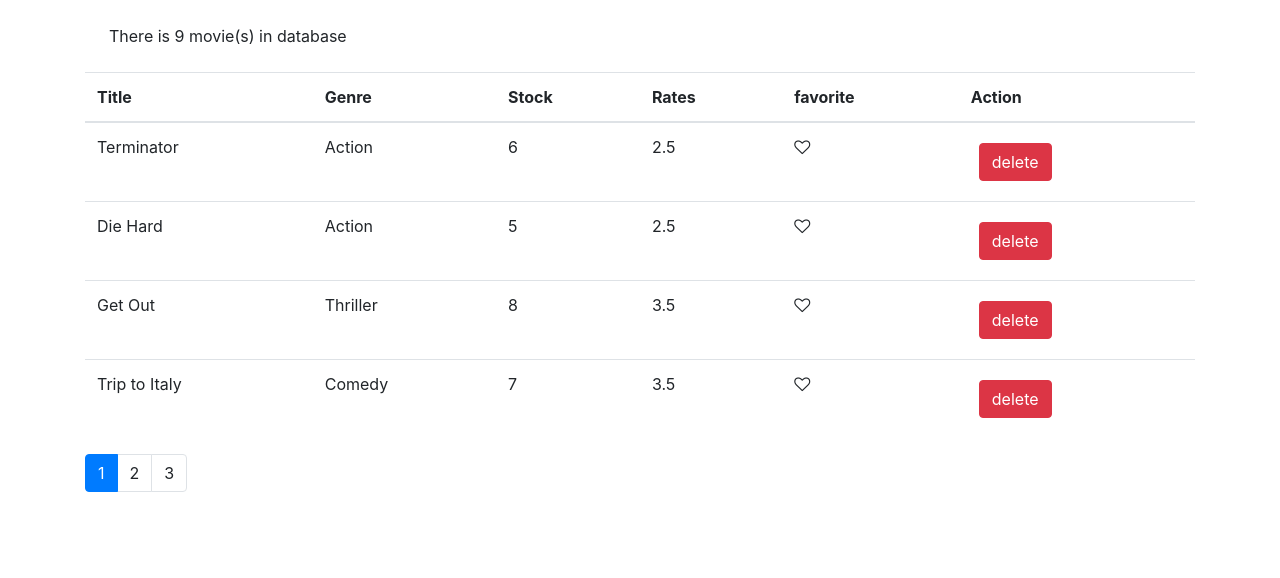
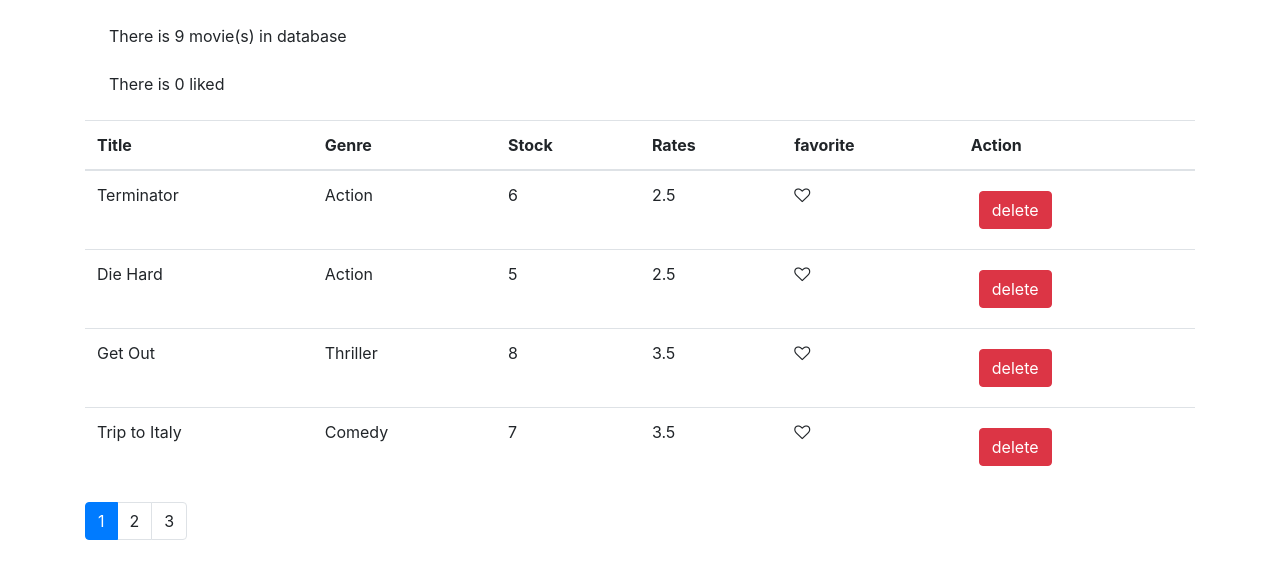
Before and after one commit to StevOrc/react-concept, a React (Create React App) app: page / in a window 1280 px wide. Shown: the top 578 px of the page. Built offline with nearby package versions, Linux system fonts and the light colour scheme.

Commit message:
number of likes added

```diff
--- a/src/components/features/movies/Movie.jsx
+++ b/src/components/features/movies/Movie.jsx
@@ -1,5 +1,5 @@
 import React, { Component, Fragment } from 'react';
-import {getMovies, deleteMovie, toogleLikeMovie} from '../../../services/fakeMovieService';
+import {getMovies, deleteMovie, toogleLikeMovie, getNumberOfLike} from '../../../services/fakeMovieService';
 import {Like, Pagination} from '../../';
 import {paginate} from '../../../utils/paginate';
 
@@ -7,11 +7,12 @@ export default class Movie extends Component {
     state = {
         movies: getMovies(),
         pageSize: 4,
-        currentPage: 1
+        currentPage: 1,
+        numberOfLike: getNumberOfLike()
     }
     render() {
         const {length: count} = this.state.movies;
-        const {pageSize, currentPage, movies: allMovies} = this.state;
+        const {pageSize, currentPage, movies: allMovies, numberOfLike} = this.state;
         if(count === 0) return <p className="m-4">No movie in Databse</p>;
 
         const movies = paginate(allMovies, currentPage, pageSize);
@@ -19,6 +20,7 @@ export default class Movie extends Component {
         return (
         <Fragment>
             <p className="m-4">There is {count} movie(s) in database</p>
+            <p className="m-4">There is {numberOfLike} liked </p>
             <table className="table">
                 <thead>
                     <tr>
@@ -46,7 +48,7 @@ export default class Movie extends Component {
 
     toogleLike = (movie) => {
         toogleLikeMovie(movie._id);
-        this.setState({movies: getMovies()});
+        this.setState({movies: getMovies(), numberOfLike: getNumberOfLike()});
     }
 
     handlePageChange = page => {
--- a/src/services/fakeMovieService.js
+++ b/src/services/fakeMovieService.js
@@ -86,6 +86,10 @@ export function getMovies() {
   return movies;
 }
 
+export const getNumberOfLike = () => {
+  return movies.filter( m => m.isLiked ).length;
+}
+
 export function getMovie(id) {
   return movies.find(m => m._id === id);
 }
--- a/src/utils/paginate.js
+++ b/src/utils/paginate.js
@@ -2,8 +2,10 @@ import _ from 'lodash';
 
 export function paginate(items, pageNumber, pageSize){
     const startIndex = (pageNumber -1) * pageSize;
-    return _(items)
+    const result =  _(items)
         .slice(startIndex)
         .take(pageSize)
         .value();
+
+        return result
 }
```
